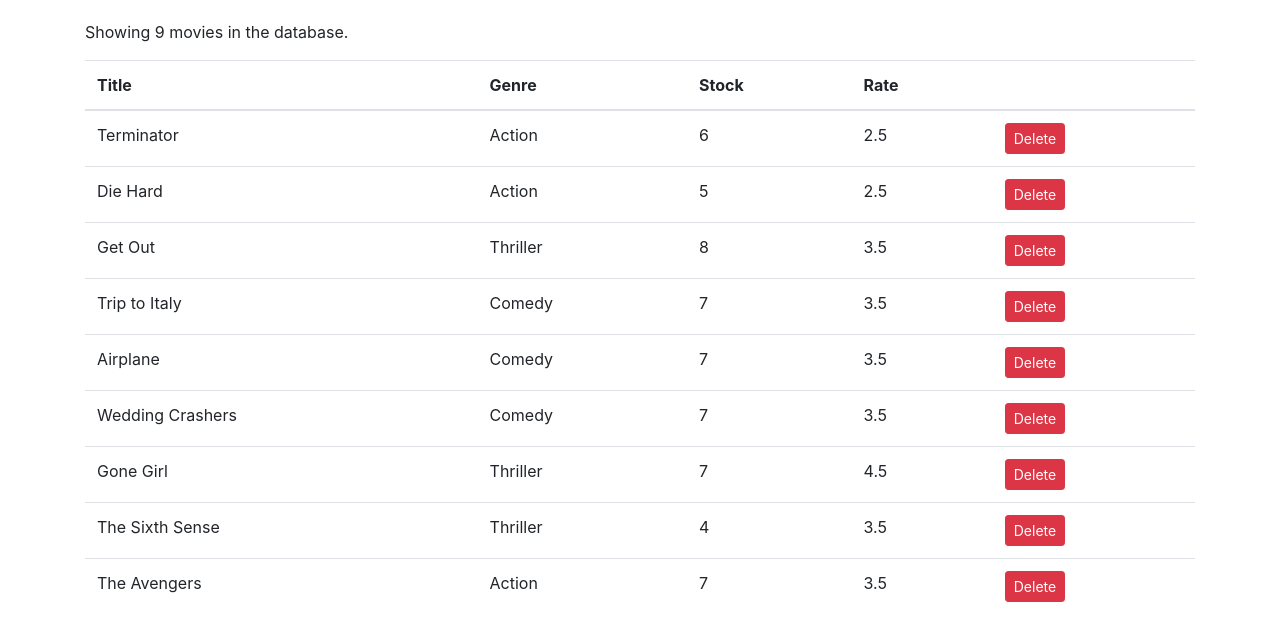
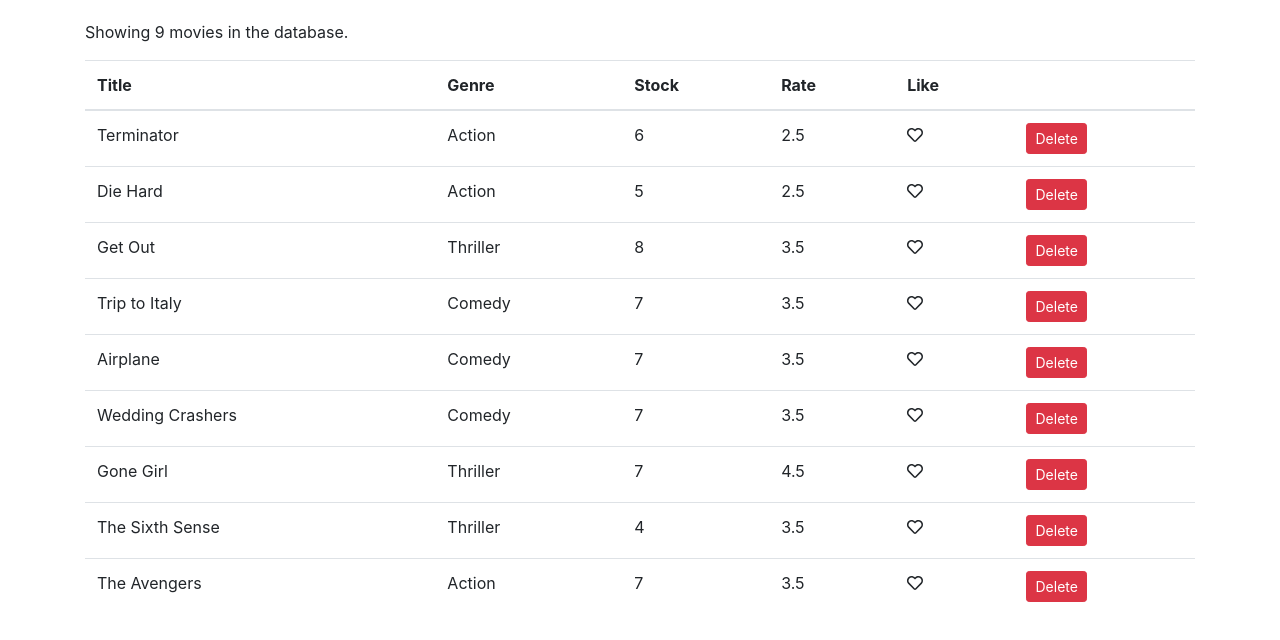
Before and after one commit to burdianov/vidly, a React (Create React App) app: page / in a window 1280 px wide. Shown: the top 640 px of the page. Built offline with nearby package versions, Linux system fonts and the light colour scheme.

Commit message:
use properly font awesome 5+

```diff
--- a/package.json
+++ b/package.json
@@ -4,6 +4,7 @@
   "private": true,
   "dependencies": {
     "@fortawesome/fontawesome-svg-core": "^1.2.12",
+    "@fortawesome/free-regular-svg-icons": "^5.6.3",
     "@fortawesome/free-solid-svg-icons": "^5.6.3",
     "@fortawesome/react-fontawesome": "^0.1.4",
     "bootstrap": "^4.2.1",
--- a/src/App.js
+++ b/src/App.js
@@ -1,6 +1,11 @@
 import React, { Component } from "react";
 import "./App.css";
 import Movies from "./components/movies";
+import { library } from "@fortawesome/fontawesome-svg-core";
+import { fas } from "@fortawesome/free-solid-svg-icons";
+import { far } from "@fortawesome/free-regular-svg-icons";
+
+library.add(fas, far);
 
 class App extends Component {
   render() {
--- a/src/components/movies.jsx
+++ b/src/components/movies.jsx
@@ -1,5 +1,6 @@
 import React, { Component } from "react";
 import { getMovies } from "../services/fakeMovieService";
+import { FontAwesomeIcon } from "@fortawesome/react-fontawesome";
 
 class Movies extends Component {
   state = {
@@ -13,6 +14,7 @@
 
   render() {
     const { length: count } = this.state.movies;
+    let solidHeart = false;
     if (count === 0) return <p>There are no movies in the database</p>;
     return (
       <React.Fragment>
@@ -24,6 +26,7 @@
               <th>Genre</th>
               <th>Stock</th>
               <th>Rate</th>
+              <th>Like</th>
               <th />
             </tr>
           </thead>
@@ -34,6 +37,13 @@
                 <td>{movie.genre.name}</td>
                 <td>{movie.numberInStock}</td>
                 <td>{movie.dailyRentalRate}</td>
+                <td>
+                  <FontAwesomeIcon
+                    icon={
+                      solidHeart === true ? ["fas", "heart"] : ["far", "heart"]
+                    }
+                  />
+                </td>
                 <td>
                   <button
                     onClick={() => this.handleDelete(movie)}
--- a/src/index.js
+++ b/src/index.js
@@ -4,7 +4,6 @@
 import App from "./App";
 import * as serviceWorker from "./serviceWorker";
 import "bootstrap/dist/css/bootstrap.css";
-import "@fortawesome/react-fontawesome";
 
 ReactDOM.render(<App />, document.getElementById("root"));
 
```
Also changed, not shown: 2 other files (tests, documents, lock files or other folders).
